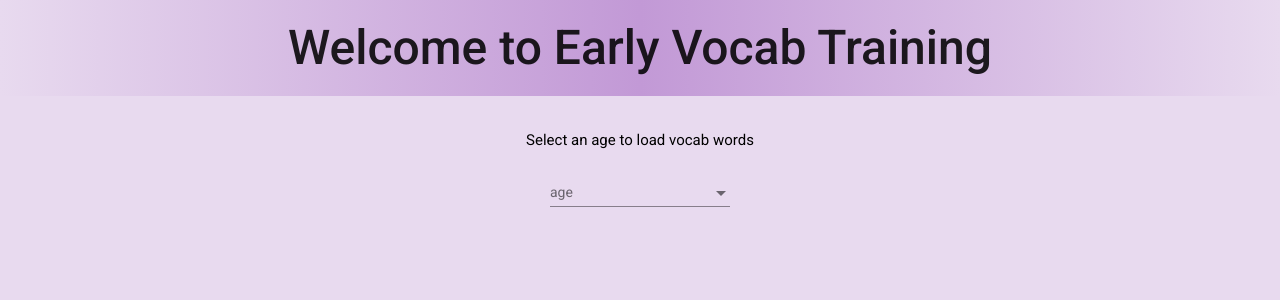
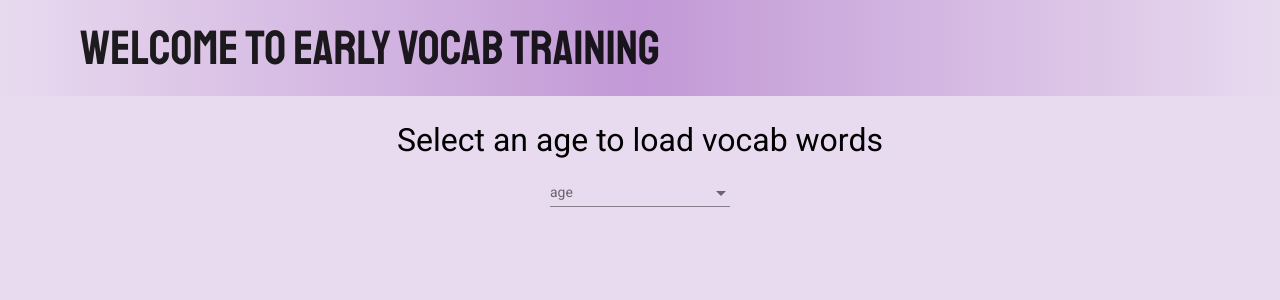
Before and after one commit to dweill/Early-vocab-training, an Angular app: page / in a window 1280 px wide. Shown: the top 300 px of the page. Built offline with nearby package versions, Linux system fonts and the light colour scheme.

Commit message:
change fonts, cases

```diff
--- a/src/app/app.component.html
+++ b/src/app/app.component.html
@@ -4,12 +4,12 @@
   </mat-toolbar>
 </div>
 <div class="flex-container">
-  <h4>Select an age to load vocab words</h4>
+  <h4 id="ageHeader">Select an age to load vocab words</h4>
 </div>
 <div class="flex-container">
   <mat-form-field>
-    <mat-label>age</mat-label>
-    <mat-select [ngModel]="selectedAge" (ngModelChange)="onAgeChange($event)">
+    <mat-label id="ageLabel">age</mat-label>
+    <mat-select [ngModel]="selectedAge" (ngModelChange)="onAgeChange($event)" id="ageDropdown">
       <mat-option *ngFor="let age of ages | async" [value]="age">
         {{age}}
       </mat-option>
--- a/src/app/app.component.scss
+++ b/src/app/app.component.scss
@@ -1,21 +1,26 @@
 .vocab-grid {
   display: grid;
   gap: 1rem;
-  grid-template-columns: repeat(auto-fit, minmax(240px, 1fr));
+  grid-template-columns: repeat(auto-fit, minmax(20rem, 1fr));
 }
 
 #welcomeToolbar {
-  justify-content: center;
+  justify-content: flex-start;
   padding: 3rem;
-  background-image: repeating-linear-gradient(to right, #E8DAEF, #c299d6, #E8DAEF);;
+  background-image: repeating-linear-gradient(to right, #e8daef, #c299d6, #e8daef);
   margin-bottom: 2rem;
 }
 
 #welcomeMessage {
   font-size: 3rem;
   margin: 2rem;
+  font-family: "Staatliches", cursive;
 }
 
 .grid-container {
   margin: 0 1.5rem;
 }
+
+#ageHeader {
+  font-size: 2rem;
+}
--- a/src/app/vocab-card/vocab-card.component.scss
+++ b/src/app/vocab-card/vocab-card.component.scss
@@ -6,8 +6,10 @@
 
 .card {
   padding: 1rem;
-  width: 15rem;
   background-image: linear-gradient(to top right, #E8DAEF, #c299d6);
+  // background-color: white;
+  width: 100%;
+  font-family: 'Poppins', sans-serif;
 }
 
 .mat-card-header-text {
@@ -17,7 +19,16 @@
 .mat-card-header {
   display: flex;
   align-items: center;
-  justify-content: center
+  justify-content: center;
+  padding: 2rem;
+}
+
+.mat-card-title {
+  font-size: 2rem;
+  height: 3rem;
+  display: flex;
+  justify-content: center;
+  align-items: center;
 }
 
 .mat-card-actions {
--- a/src/index.html
+++ b/src/index.html
@@ -8,6 +8,8 @@
   <link rel="icon" type="image/x-icon" href="favicon.ico">
   <link href="https://fonts.googleapis.com/css?family=Roboto:300,400,500&display=swap" rel="stylesheet">
   <link href="https://fonts.googleapis.com/icon?family=Material+Icons" rel="stylesheet">
+  <link href="https://fonts.googleapis.com/css2?family=Staatliches&display=swap" rel="stylesheet">
+  <link href="https://fonts.googleapis.com/css2?family=Poppins:wght@600&display=swap" rel="stylesheet">
 </head>
 <body class="mat-typography">
   <app-root></app-root>
--- a/src/styles.scss
+++ b/src/styles.scss
@@ -1,9 +1,16 @@
 /* You can add global styles to this file, and also import other style files */
-html, body { height: 100%; }
+html,
+body {
+  height: 100%;
+}
 html {
   scroll-behavior: auto;
 }
-body { margin: 0; font-family: Roboto, "Helvetica Neue", sans-serif;  background-color: #e8daef;}
+body {
+  margin: 0;
+  font-family: "Staatliches", cursive;
+  background-color: #e8daef;
+}
 .flex-container {
   display: flex;
   justify-content: center;
```
Also changed, not shown: 2 other files (tests, documents, lock files or other folders).
